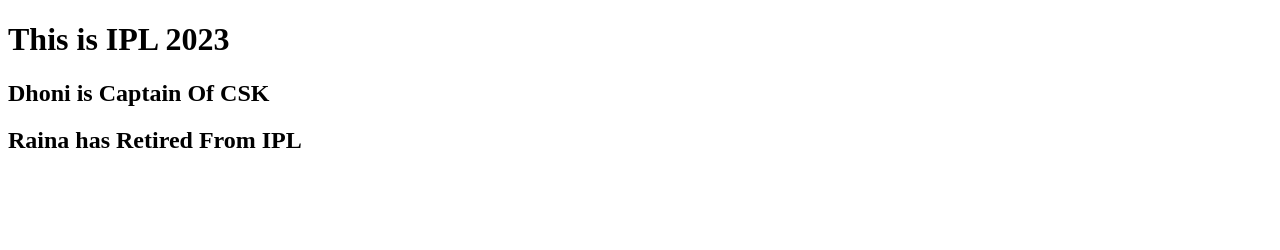
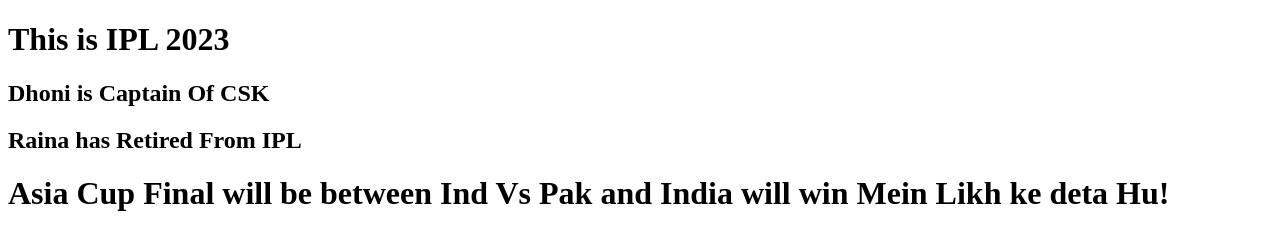
Before and after one commit to Man-Github123/cloudsdemoapp, a plain HTML site: page index.html in a window 1280 px wide. Drawn offline with Linux system fonts and the light colour scheme.

Commit message:
indexfilemodified

```diff
--- a/index.html
+++ b/index.html
@@ -10,5 +10,10 @@
     <h1>This is IPL 2023</h1>
     <h2>Dhoni is Captain Of CSK</h2>
     <h2>Raina has Retired From IPL</h2>
+
+
+    <h1>Asia Cup Final will be between Ind Vs Pak and India will win
+        Mein Likh ke deta Hu!
+    </h1>
 </body>
 </html>
```
